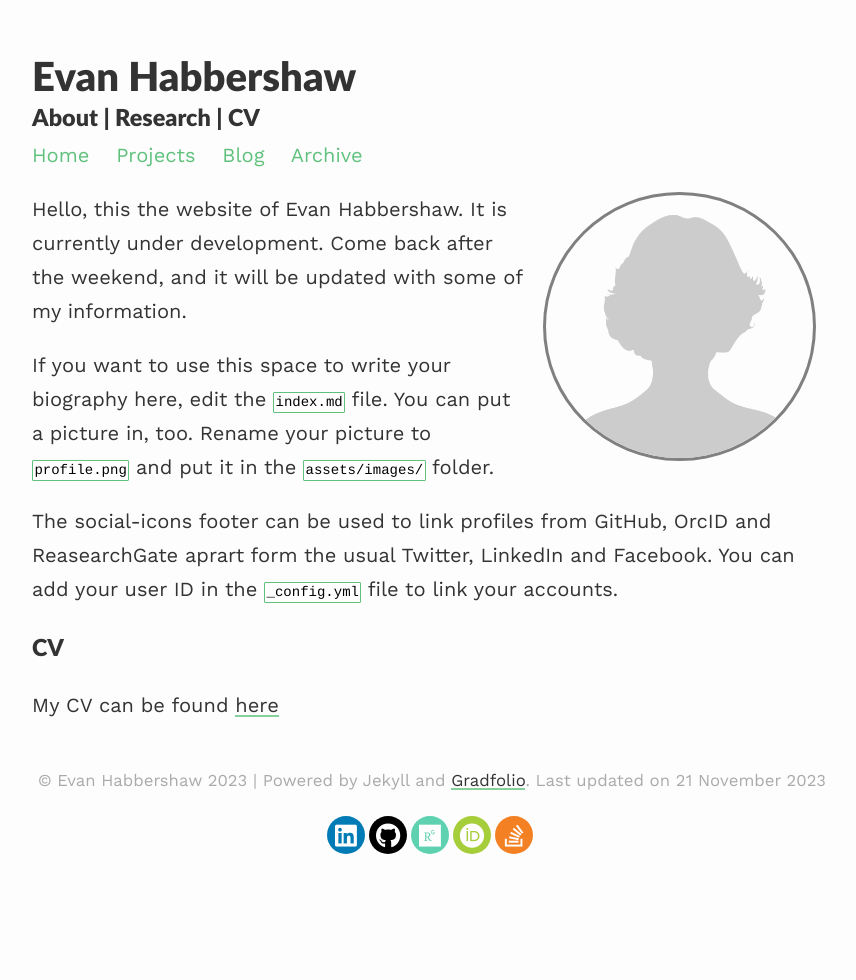
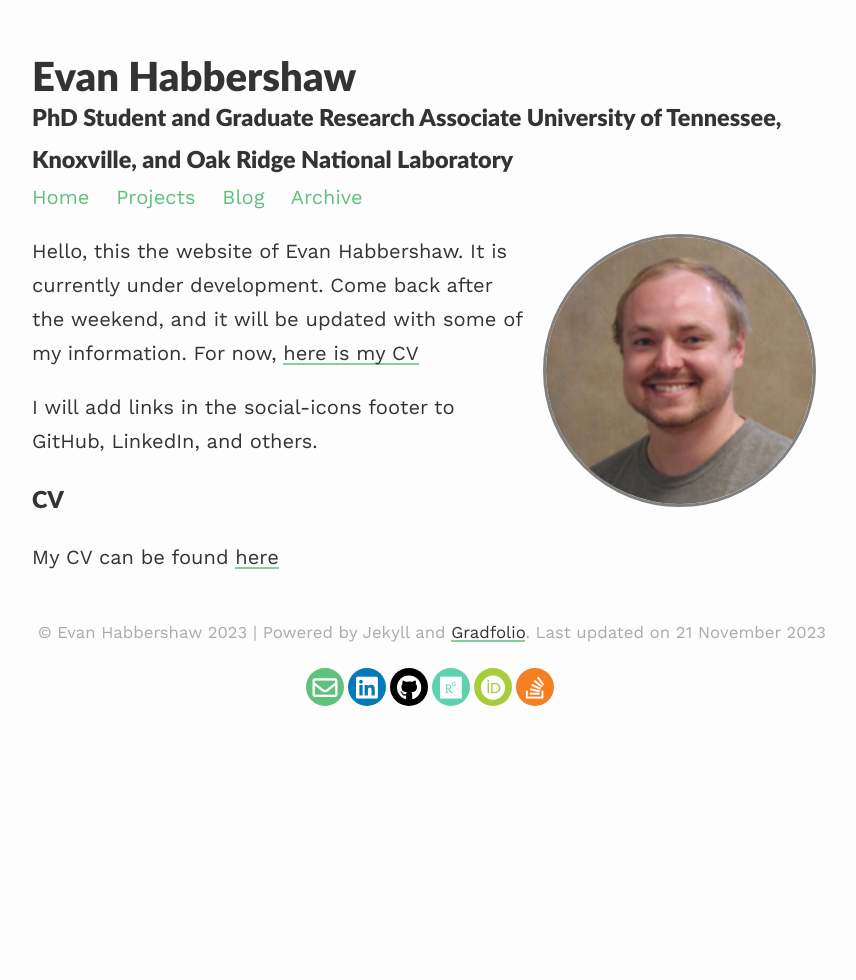
Before and after one commit to evanhabbershaw/evanhabbershaw.github.io, a Jekyll site: the page built from index.md, in a window 1280 px wide. Shown: the whole page, without its empty margins (208-1064 px from the left). Built offline with Jekyll 4.4.1, drawn with Linux system fonts in a browser that asks for light colours; nearby versions of some CDN libraries.

Commit message:
added page on research, added image, updated index.md
(or tried to, at least)

```diff
--- a/_config.yml
+++ b/_config.yml
@@ -1,11 +1,10 @@
 ### your site title here
+title: Evan Habbershaw
+description: PhD Student and Graduate Research Associate University of Tennessee, Knoxville, and Oak Ridge National Laboratory
 
-title: Evan Habbershaw
-description: About | Research | CV
-
-baseurl: /gradfolio #name of GitHub repository
+baseurl: "" #name of GitHub repository
 url: "" #custom url to be used instead of GitHub repository
-email: #
+email: evanhabbershaw@gmail.com #
 
 # Pagination
 paginate: 4
--- a/index.md
+++ b/index.md
@@ -7,13 +7,9 @@ profile:
 published: true
 ---
 
-Hello, this the website of Evan Habbershaw. It is currently under development. Come back after the weekend, and it will be updated with some of my information.
+Hello, this the website of Evan Habbershaw. It is currently under development. Come back after the weekend, and it will be updated with some of my information. For now, [here is my CV](https://github.com/evanhabbershaw/evanhabbershaw.github.io/blob/master/files/CV/vitae.pdf)
 
-
-If you want to use this space to write your biography here, edit the `index.md` file. You can put a picture in, too. Rename your picture to `profile.png` and put it in the `assets/images/` folder.
-
-The social-icons footer can be used to link profiles from GitHub, OrcID and ReasearchGate aprart form the usual Twitter, LinkedIn and Facebook. You can add your user ID in the `_config.yml` file to link your accounts.
-
+I will add links in the social-icons footer to GitHub, LinkedIn, and others.
 
 ### CV
 
```
Also changed, not shown: _pages/research.md (added, +25 -0 lines), assets/images/profile.png.
